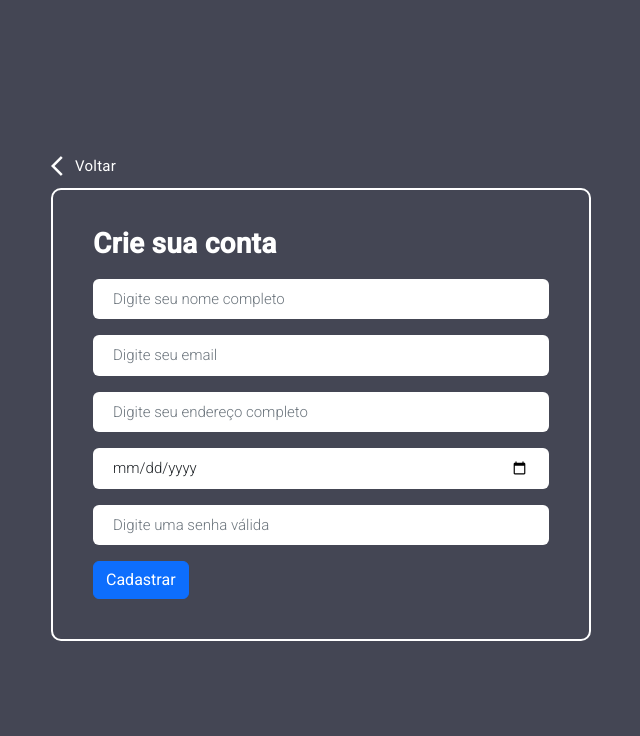
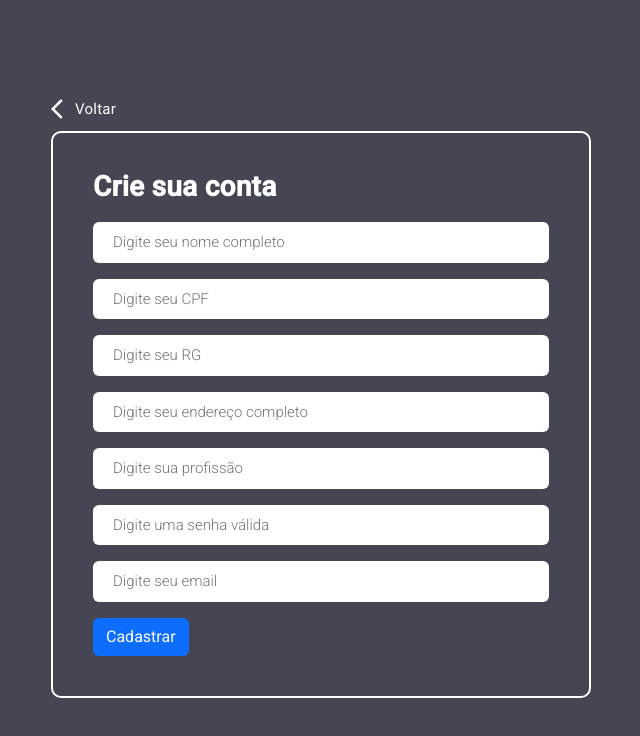
Before and after one commit to Frederico-dos-Santos/Lab_Aluguel_carros, an Angular app in the folder implementacao/Front-end/app/: page /criar in a window 1280 px wide. Shown: the top 736 px of the page, without its empty margins (319-959 px from the left). Built offline with nearby package versions, Linux system fonts and the light colour scheme.

Commit message:
[FEAT] cpf e rg #6

```diff
--- a/implementacao/Front-end/app/src/app/cadastro/cadastro.component.css
+++ b/implementacao/Front-end/app/src/app/cadastro/cadastro.component.css
@@ -46,7 +46,7 @@ html, body {
     margin-bottom: 30px;
 }
 
-.form-content input[type=text], .form-content input[type=password], .form-content input[type=email], .form-content input[type=date], .form-content select {
+.form-content input, .form-content select {
     width: 100%;
     padding: 9px 20px;
     text-align: left;
--- a/implementacao/Front-end/app/src/app/cadastro/cadastro.component.html
+++ b/implementacao/Front-end/app/src/app/cadastro/cadastro.component.html
@@ -6,30 +6,21 @@
                 <div class="form-items">
                     <h3>Crie sua conta</h3>
                     <form class="requires-validation" novalidate>
-
-                        <div class="col-md-12">
-                           <input class="form-control" type="text" name="name" required placeholder="Digite seu nome completo" #nome>
-                        </div>
-
-                        <div class="col-md-12">
-                            <input class="form-control" type="email" name="email" placeholder="Digite seu email" required #email>
-                        </div>
-
-                       <div class="col-md-12">
-                        <input class="form-control" type="text" name="endereco" placeholder="Digite seu endereço completo" required #endereco>
-                       </div>
-
-                       <div class="col-md-12">
-                        <input class="form-control" type="date" name="date" placeholder="Digite sua data de nascimento" required #data>
-                     </div>
-
-
-                     <div class="col-md-12">
-                        <input class="form-control" type="password" name="password" placeholder="Digite uma senha válida" required #senha>
-                     </div>
-
+                        <input class="form-control" type="text" name="name" required
+                            placeholder="Digite seu nome completo" required #nome>
+                        <input class="form-control" type="text" name="cpf" placeholder="Digite seu CPF" required #cpf>
+                        <input class="form-control" type="text" name="tg" placeholder="Digite seu RG" required #rg>
+                        <input class="form-control" type="text" name="endereco"
+                            placeholder="Digite seu endereço completo" required #endereco>
+                        <input class="form-control" type="text" name="profissao" placeholder="Digite sua profissão"
+                            required #profissao>
+                        <input class="form-control" type="password" name="password"
+                            placeholder="Digite uma senha válida" required #senha>
+                        <input class="form-control" type="email" name="email" placeholder="Digite seu email" required
+                            #email>
                         <div class="form-button mt-3">
-                            <button id="submit" type="submit" class="btn btn-primary" (click)="cadastrar()">Cadastrar</button>
+                            <button id="submit" type="submit" class="btn btn-primary"
+                                (click)="cadastrar()">Cadastrar</button>
                         </div>
                     </form>
                 </div>
--- a/implementacao/Front-end/app/src/app/cadastro/cadastro.component.ts
+++ b/implementacao/Front-end/app/src/app/cadastro/cadastro.component.ts
@@ -11,9 +11,11 @@ export class CadastroComponent {
 
   @ViewChild("nome") nome: any;
   @ViewChild("email") email: any;
-  @ViewChild("endereco") endereco: any;
+  @ViewChild("cpf") cpf: any;
   @ViewChild("data") data: any;
   @ViewChild("senha") senha: any;
+  @ViewChild("rg") rg: any;
+  @ViewChild("profissao") profissao: any;
 
 
   constructor(private http: HttpClient, private router: Router){}
@@ -23,17 +25,21 @@ export class CadastroComponent {
     try {
       const nome = this.nome.nativeElement.value;
       const email = this.email.nativeElement.value;
-      const endereco = this.endereco.nativeElement.value;
+      const cpf = this.cpf.nativeElement.value;
+      const rg = this.rg.nativeElement.value;
       const date = this.data.nativeElement.value;
       const senha = this.senha.nativeElement.value;
+      const profissao = this.senha.nativeElement.value;
 
       const url = 'http://localhost:8080/cadastrar';
       const data = {
         nome: nome,
         email: email,
-        endereco: endereco,
+        cpf: cpf,
+        rg: rg,
         date: date,
-        senha: senha
+        senha: senha,
+        profissao: profissao
       };
 
       this.http.post(url, data).subscribe(response => {
```
